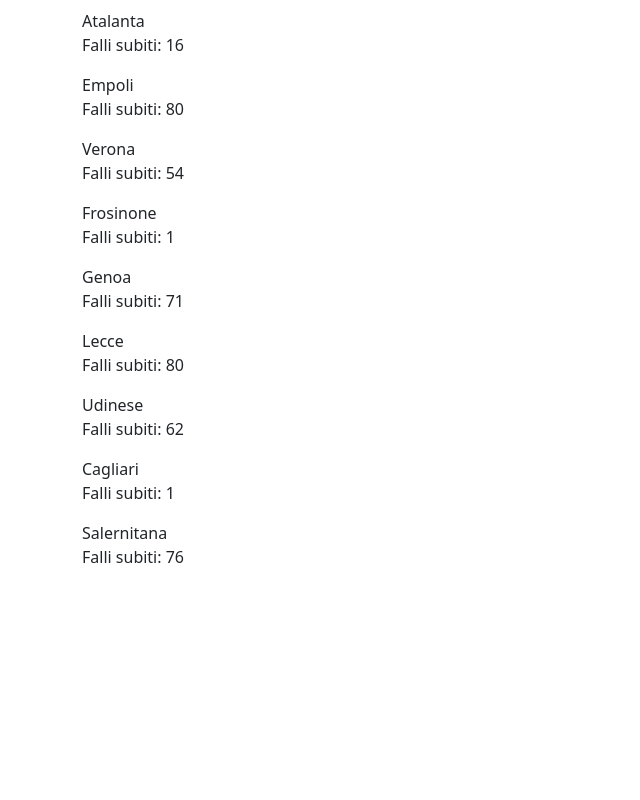
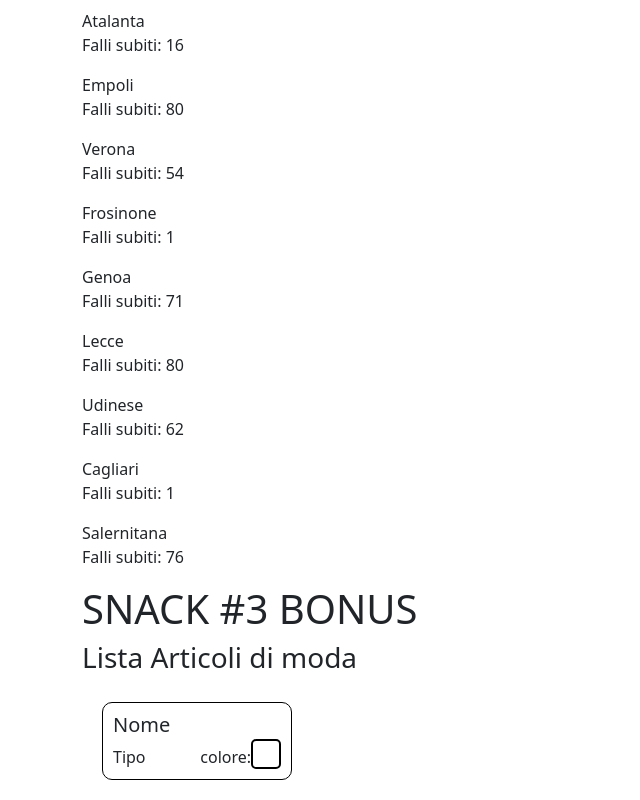
Before and after one commit to alex02r/js-snack-es6, a plain HTML site: page index.html in a window 1280 px wide. Shown: the part 825-1625 px from the top of the page, without its empty margins (0-640 px from the left). Before the commit the page ends 1410 px from the top, so only its background shows below. Drawn offline with nearby package versions, Linux system fonts and the light colour scheme.

Commit message:
[UP]Aggiunta la struttura degli articoli

```diff
--- a/css/style.css
+++ b/css/style.css
@@ -3,3 +3,20 @@
     padding: 0;
     box-sizing: border-box;
 }
+#articles{
+    display: flex;
+}
+.article{
+    display: flex;
+    gap: 30px;
+    margin: 20px;
+    padding: 10px;
+    border: 1px solid black;
+    border-radius: 10px;
+}
+.color{
+    height: 30px;
+    width: 30px;
+    border: 2px solid black;
+    border-radius: 5px;
+}
--- a/index.html
+++ b/index.html
@@ -3,6 +3,7 @@
 <head>
     <meta charset="UTF-8">
     <meta name="viewport" content="width=device-width, initial-scale=1.0">
+    <link rel="stylesheet" href="./css/style.css">
     <link href="https://cdn.jsdelivr.net/npm/bootstrap@5.3.2/dist/css/bootstrap.min.css" rel="stylesheet" integrity="sha384-T3c6CoIi6uLrA9TneNEoa7RxnatzjcDSCmG1MXxSR1GAsXEV/Dwwykc2MPK8M2HN" crossorigin="anonymous">
     <title>Snack oggetti</title>
 </head>
@@ -30,7 +31,27 @@
         </div>
         <div class="row">
             <div class="col-6">
-                <div id="mex"></div>
+                <div>
+                    <h1>SNACK #3 BONUS</h1>
+                    <h3>Lista Articoli di moda</h3>
+                    <div id="articles">
+
+                        <div class="article">
+                            <div>
+                                <h5 id="name">Nome</h5>
+                                <span id="type">Tipo</span>
+                            </div>
+                            <div class="d-flex align-items-end">
+                                colore:
+                                <div class="color">
+
+                                </div>
+                            </div>
+
+                        </div>
+
+                    </div>
+                </div>
             </div>
         </div>
     </div>
```
